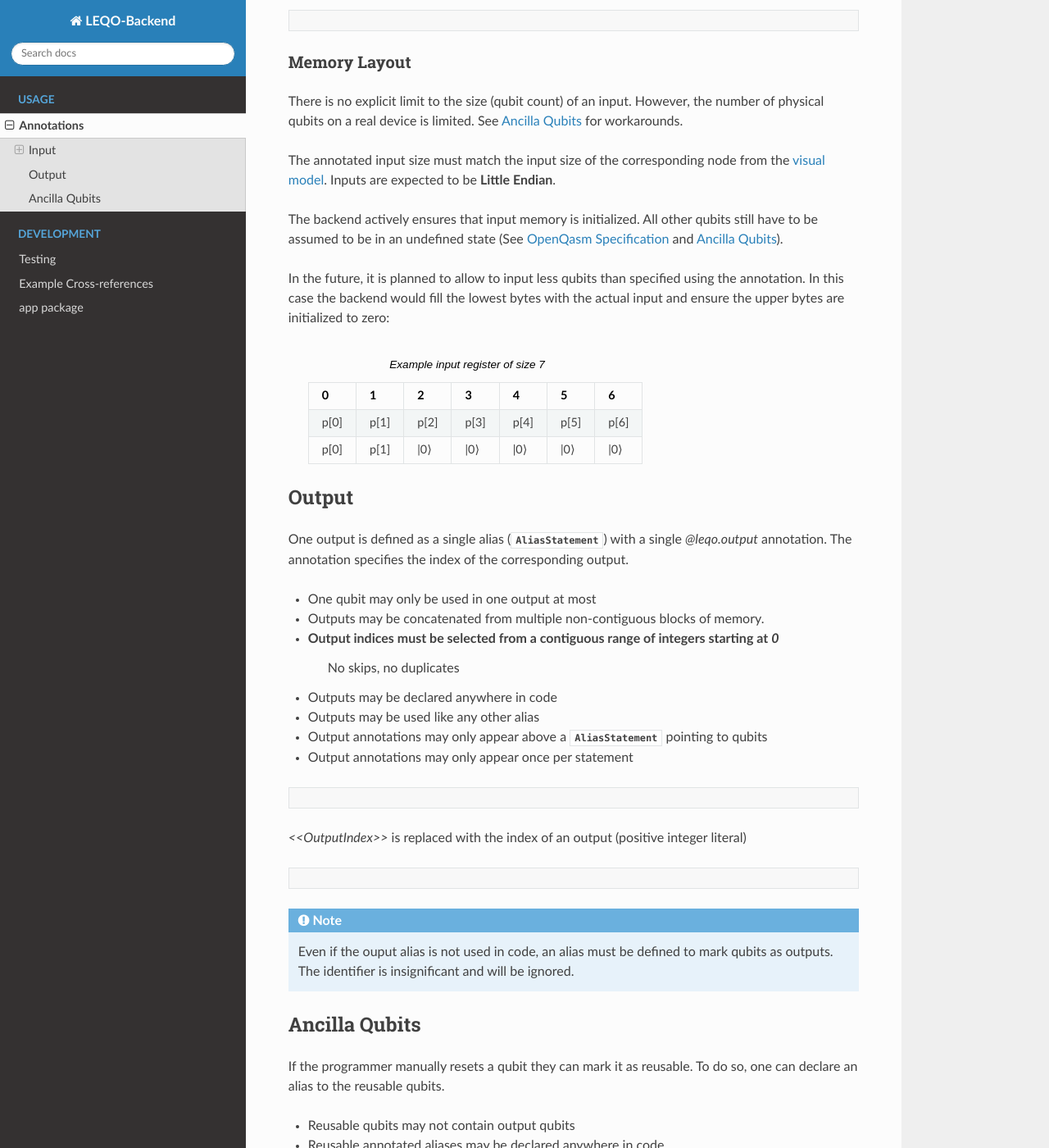
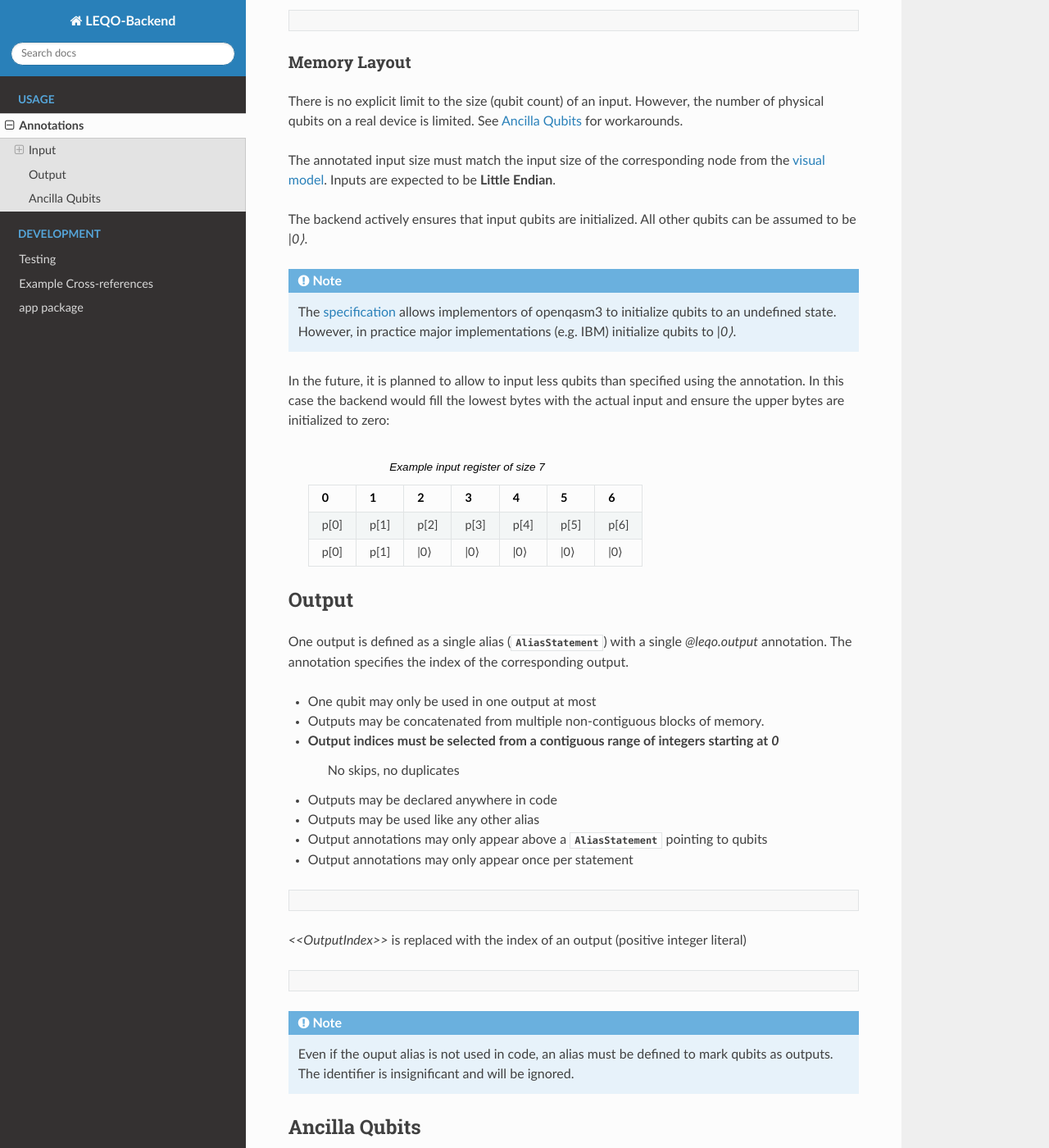
Before and after one commit to LEQO-Framework/leqo-backend, a Sphinx documentation site: the page built from docs/usage/annotations.rst, in a window 1280 px wide and 1400 px high, scrolled down 936 px. Shown: the whole window at 82% size. Built offline with Sphinx 7.4.7 and the Read the Docs theme 3.1.0, drawn with Linux system fonts in a browser that asks for light colours; pages that are not in the unit, such as notebooks, are missing from menus; some of the changed text lies outside the part shown.

Commit message:
Fix review

```diff
--- a/docs/usage/annotations.rst
+++ b/docs/usage/annotations.rst
@@ -59,8 +59,12 @@ See :ref:`reusable-qubit-annotation` for workarounds.
 The annotated input size must match the input size of the corresponding node from the `visual model <https://github.com/LEQO-Framework/low-code-modeler>`_.
 Inputs are expected to be **Little Endian**.
 
-The backend actively ensures that input memory is initialized.
-All other qubits still have to be assumed to be in an undefined state (See `OpenQasm Specification <https://openqasm.com/language/types.html#qubits#:~:text=Qubits%20are%20initially%20in%20an%20undefined%20state>`_ and :ref:`reusable-qubit-annotation`).
+The backend actively ensures that input qubits are initialized.
+All other qubits can be assumed to be `\|0⟩`.
+
+.. note::
+    The `specification <https://openqasm.com/language/types.html#qubits#:~:text=Qubits%20are%20initially%20in%20an%20undefined%20state>`_ allows implementors of openqasm3 to initialize qubits to an undefined state.
+    However, in practice major implementations (e.g. IBM) initialize qubits to `\|0⟩`.
 
 In the future, it is planned to allow to input less qubits than specified using the annotation.
 In this case the backend would fill the lowest bytes with the actual input and ensure the upper bytes are initialized to zero:
@@ -116,7 +120,7 @@ Ancilla Qubits
 If the programmer manually resets a qubit they can mark it as reusable.
 To do so, one can declare an alias to the reusable qubits.
 
-* Reusable qubits may not contain output qubits
+* Reusable qubits may not be marked as output
 * Reusable annotated aliases may be declared anywhere in code
 * Reusable annotated aliases may be used like any other alias
 * Reusable annotations may only appear above a :class:`~openqasm3.ast.AliasStatement` pointing to qubits
```
